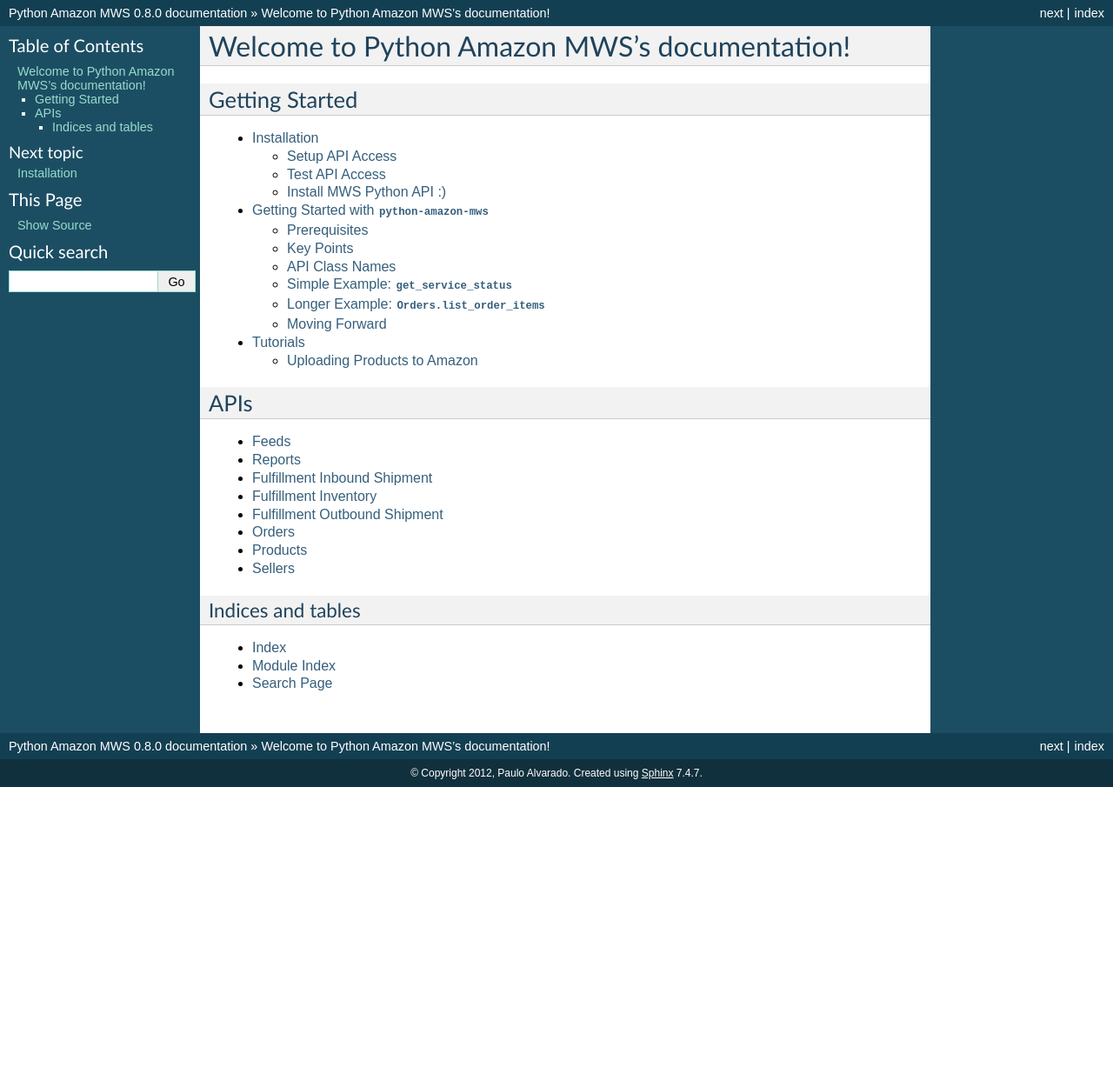
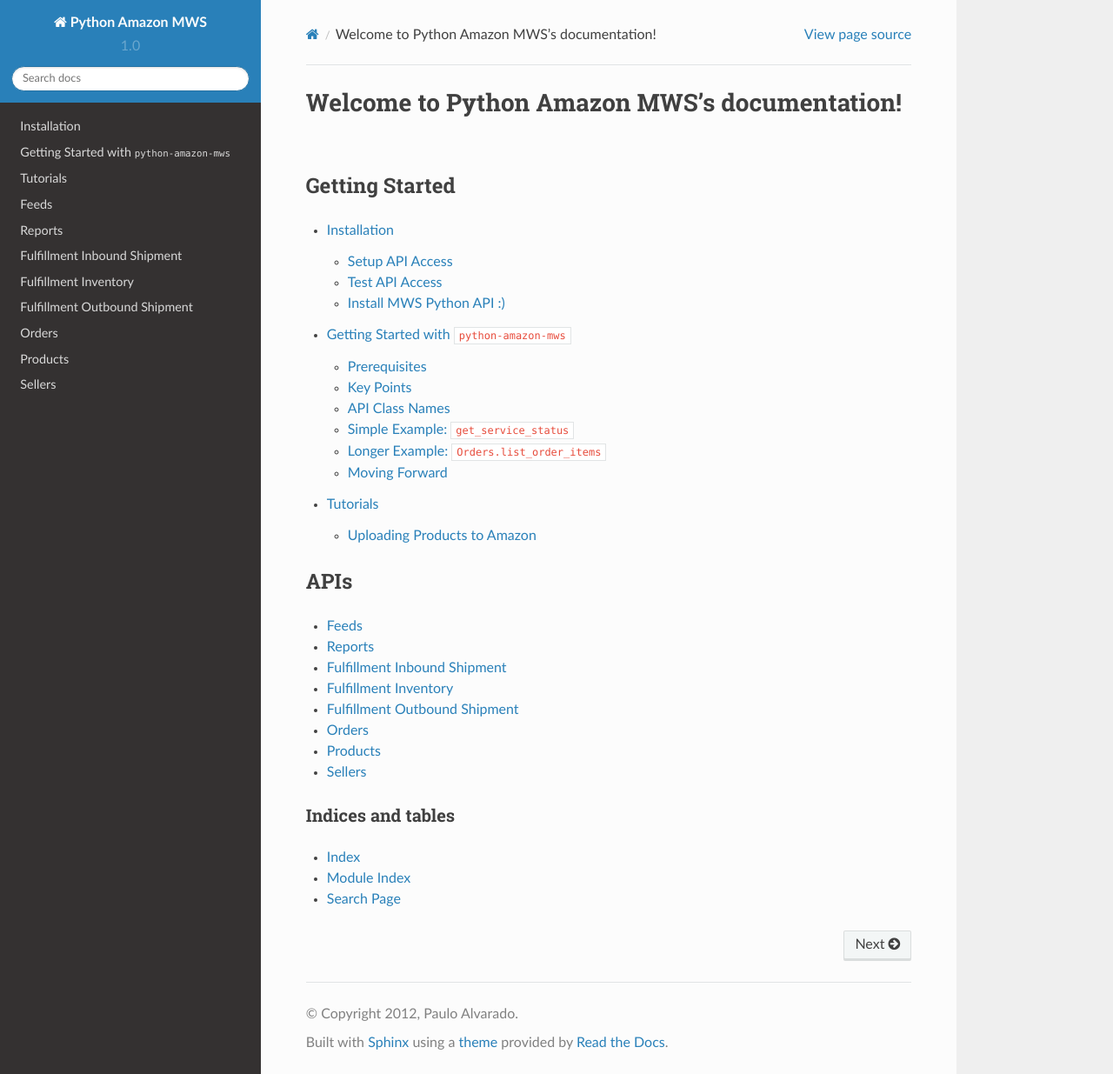
Before and after one commit to python-amazon-mws/python-amazon-mws, a Sphinx documentation site: the page built from docs/source/index.rst, in a window 1280 px wide and 1235 px high. Shown: the whole window at 87% size. Built offline with Sphinx 7.4.7 and the Read the Docs theme 2.0.0, drawn with Linux system fonts in a browser that asks for light colours.

Commit message:
Adjusted docs requirements and conf

```diff
--- a/docs/source/conf.py
+++ b/docs/source/conf.py
@@ -23,7 +23,10 @@
 
 # Add any Sphinx extension module names here, as strings. They can be extensions
 # coming with Sphinx (named 'sphinx.ext.*') or your custom ones.
-extensions = []
+extensions = [
+    "sphinx_rtd_theme",
+    "sphinx.ext.autodoc",
+]
 
 # Add any paths that contain templates here, relative to this directory.
 templates_path = ["_templates"]
@@ -38,17 +41,18 @@
 master_doc = "index"
 
 # General information about the project.
-project = u"Python Amazon MWS"
-copyright = u"2012, Paulo Alvarado"
+project = "Python Amazon MWS"
+# TODO update the copyright to match the current group?
+copyright = "2012, Paulo Alvarado"
 
 # The version info for the project you're documenting, acts as replacement for
 # |version| and |release|, also used in various other places throughout the
 # built documents.
 #
 # The short X.Y version.
-version = "0.8"
+version = "1.0"
 # The full version, including alpha/beta/rc tags.
-release = "0.8.0"
+release = "1.0.0dev14"
 
 # The language for content autogenerated by Sphinx. Refer to documentation
 # for a list of supported languages.
@@ -89,7 +93,7 @@
 
 # The theme to use for HTML and HTML Help pages.  See the documentation for
 # a list of builtin themes.
-html_theme = "default"
+html_theme = "sphinx_rtd_theme"
 
 # Theme options are theme-specific and customize the look and feel of a theme
 # further.  For a list of options available for each theme, see the
@@ -182,8 +186,8 @@
     (
         "index",
         "PythonAmazonMWS.tex",
-        u"Python Amazon MWS Documentation",
-        u"Paulo Alvarado",
+        "Python Amazon MWS Documentation",
+        "Paulo Alvarado",
         "manual",
     ),
 ]
@@ -217,8 +221,8 @@
     (
         "index",
         "pythonamazonmws",
-        u"Python Amazon MWS Documentation",
-        [u"Paulo Alvarado"],
+        "Python Amazon MWS Documentation",
+        ["Paulo Alvarado", "James Hiew", "Galen Rice", "Alex Hellier"],
         1,
     )
 ]
@@ -236,8 +240,8 @@
     (
         "index",
         "PythonAmazonMWS",
-        u"Python Amazon MWS Documentation",
-        u"Paulo Alvarado",
+        "Python Amazon MWS Documentation",
+        "Paulo Alvarado",
         "PythonAmazonMWS",
         "One line description of project.",
         "Miscellaneous",
--- a/requirements-dev.txt
+++ b/requirements-dev.txt
@@ -9,5 +9,6 @@
 twine
 
 # documentation
-sphinx>=1.4
+sphinx>=3.2.0,<3.3
 sphinx-autobuild>=0.7.1
+sphinx-rtd-theme
```
Also changed, not shown: 1 other file.
